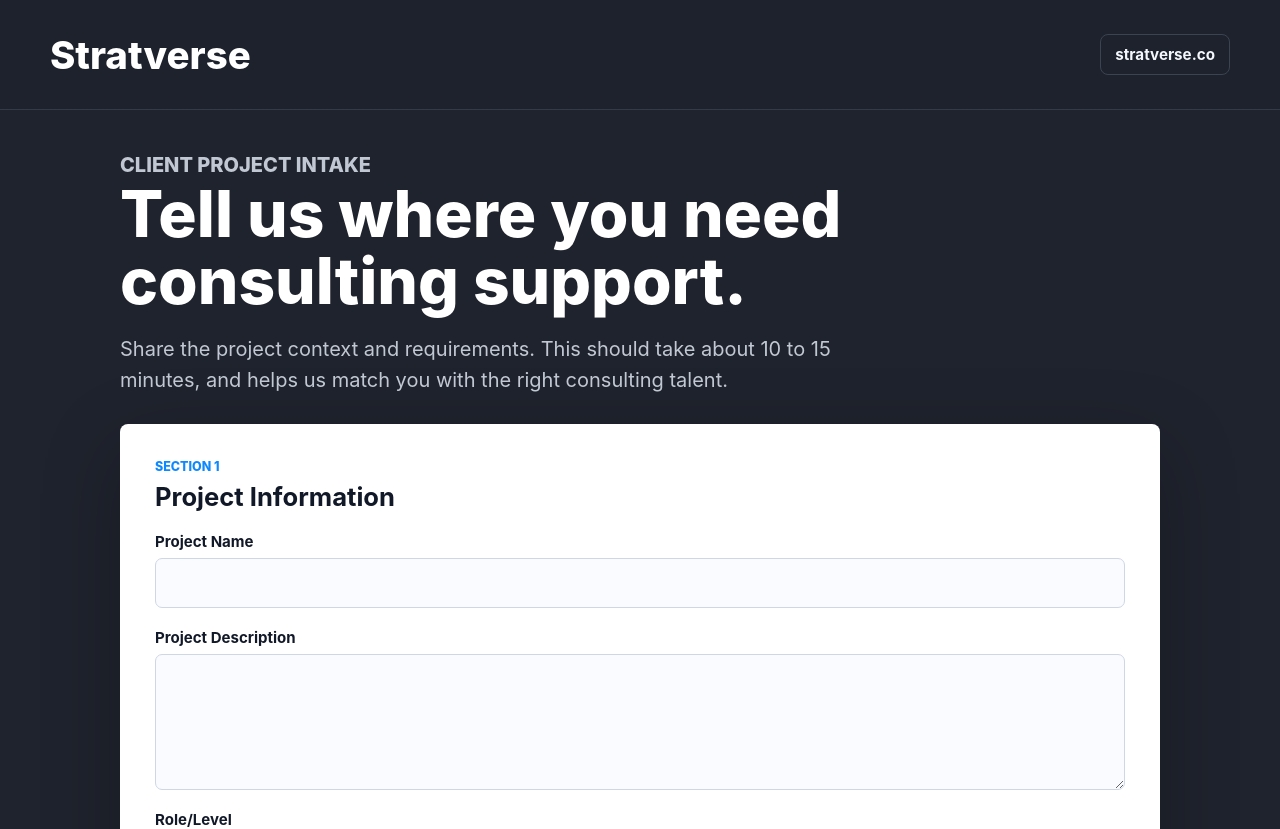
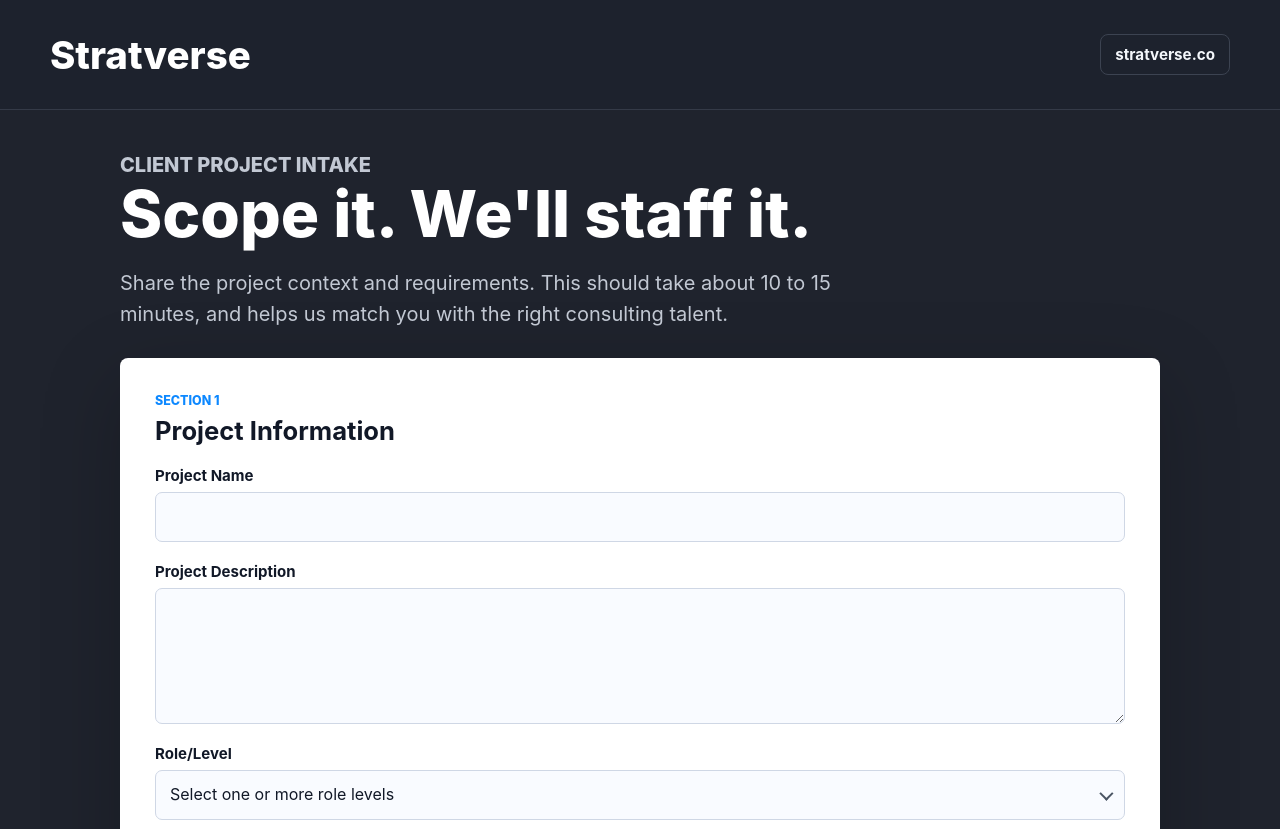
Before and after one commit to harshvardhanchauhan1919-cmyk/client-project-form, a Next.js app: page / in a window 1280 px wide. Shown: the top 829 px of the page. Built offline with nearby package versions, Linux system fonts and the light colour scheme.

Commit message:
Update intake headline

```diff
--- a/app/page.tsx
+++ b/app/page.tsx
@@ -93,7 +93,7 @@ export default function Home() {
 
       <section className="hero">
         <p className="eyebrow">Client Project Intake</p>
-        <h2>Tell us where you need consulting support.</h2>
+        <h2>Scope it. We&apos;ll staff it.</h2>
         <p>
           Share the project context and requirements. This should take about 10
           to 15 minutes, and helps us match you with the right consulting talent.
```
